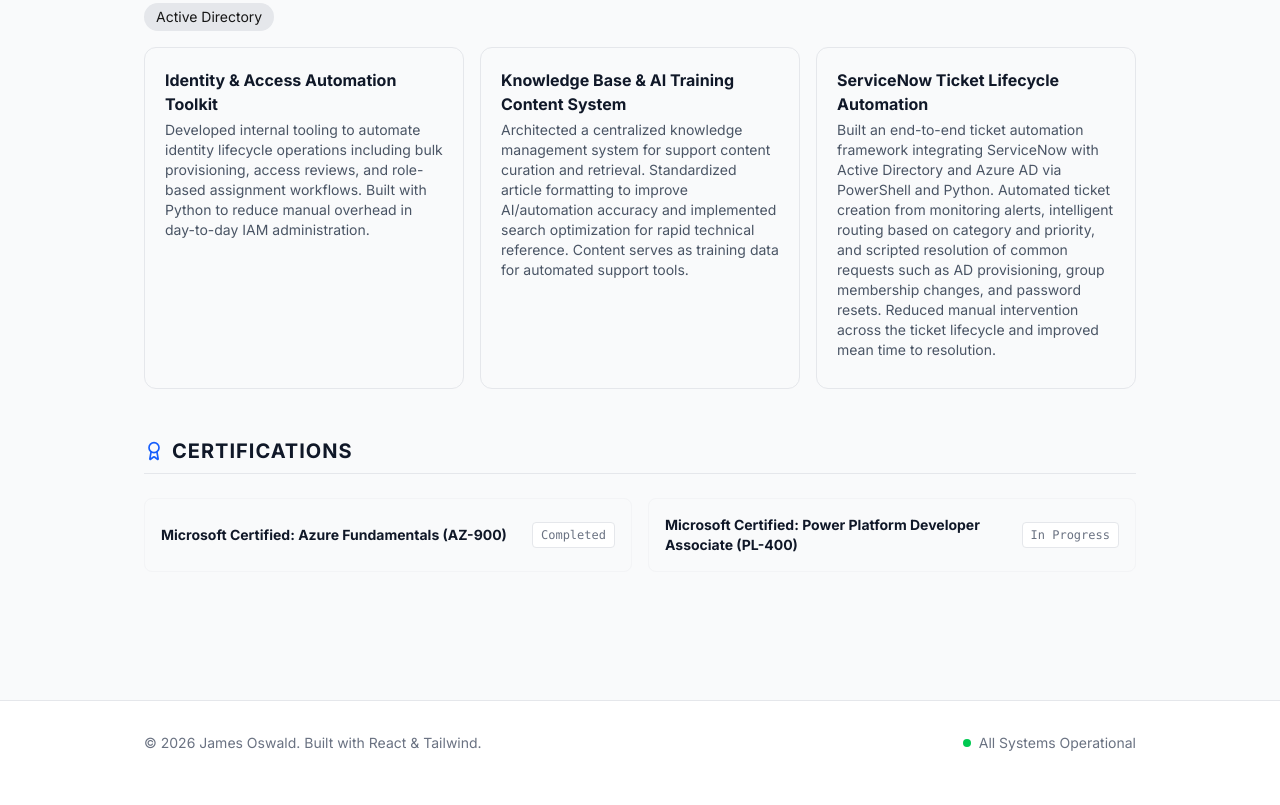
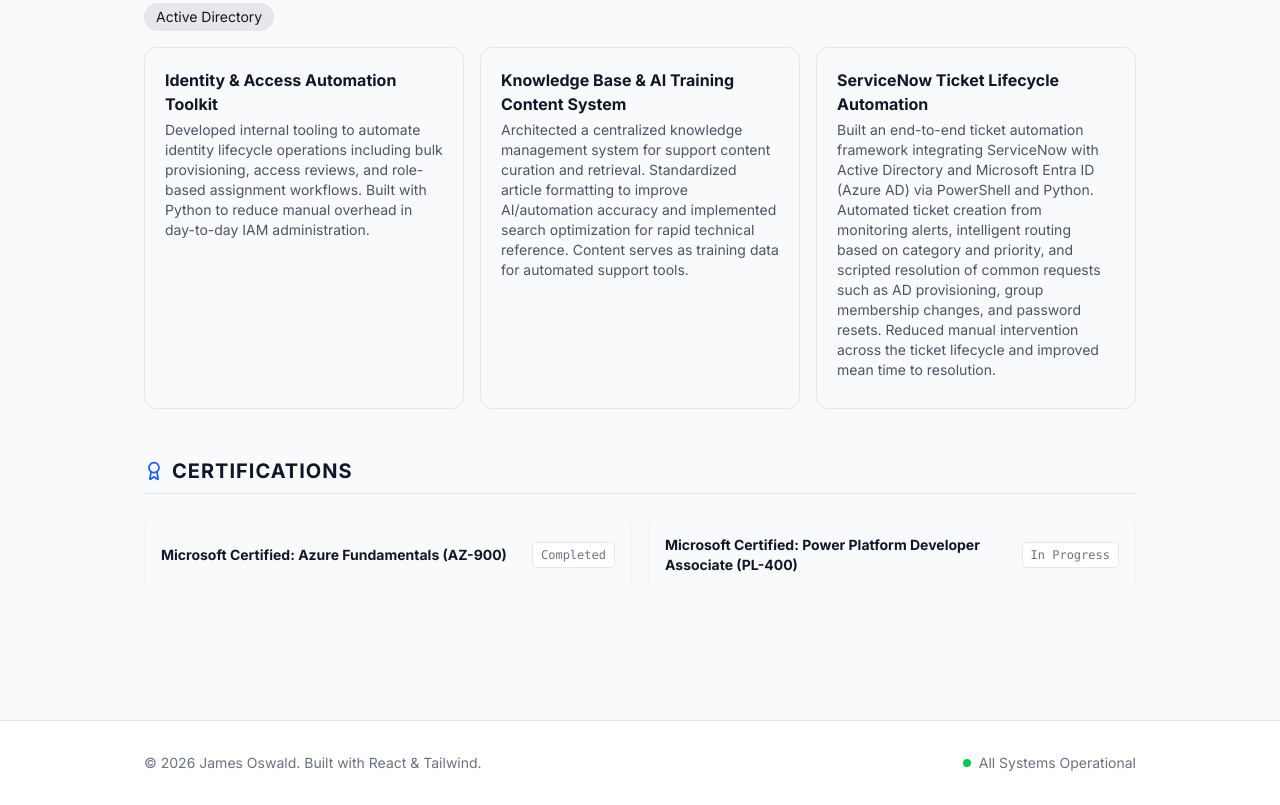
Before and after one commit to appledonkey/jhho_resume, a Next.js app: page / in a window 1280 px wide. Shown: the part 2240-3045 px from the top of the page. Built offline with nearby package versions, Linux system fonts and the light colour scheme.

Commit message:
update Azure AD to Microsoft Entra ID (Azure AD)
Co-Authored-By: Claude Opus 4.5 <noreply@anthropic.com>

```diff
--- a/src/data/resume-data.js
+++ b/src/data/resume-data.js
@@ -104,7 +104,7 @@ export const RESUME_DATA = {
     },
     {
       name: "ServiceNow Ticket Lifecycle Automation",
-      description: "Built an end-to-end ticket automation framework integrating ServiceNow with Active Directory and Azure AD via PowerShell and Python. Automated ticket creation from monitoring alerts, intelligent routing based on category and priority, and scripted resolution of common requests such as AD provisioning, group membership changes, and password resets. Reduced manual intervention across the ticket lifecycle and improved mean time to resolution.",
+      description: "Built an end-to-end ticket automation framework integrating ServiceNow with Active Directory and Microsoft Entra ID (Azure AD) via PowerShell and Python. Automated ticket creation from monitoring alerts, intelligent routing based on category and priority, and scripted resolution of common requests such as AD provisioning, group membership changes, and password resets. Reduced manual intervention across the ticket lifecycle and improved mean time to resolution.",
       tags: ["ServiceNow", "PowerShell", "Python", "Active Directory"],
       url: "#"
     }
```
